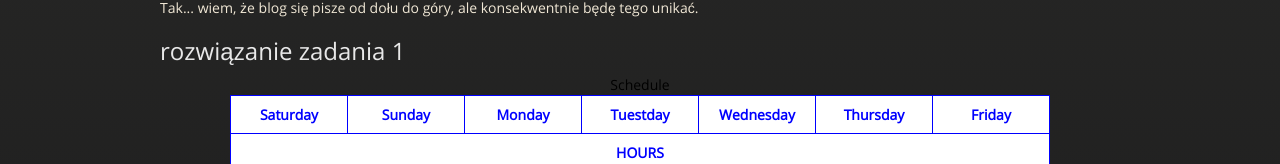
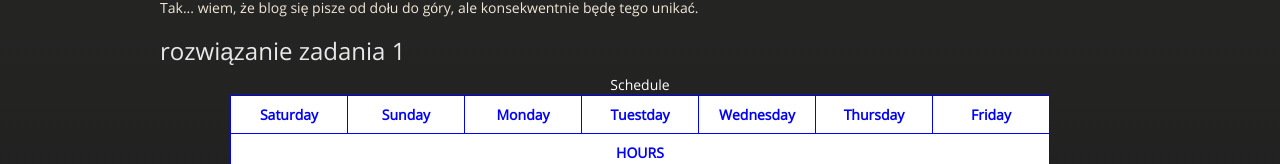
Before and after one commit to krutkowska/HCJ, a plain HTML site: page index.html in a window 1280 px wide. Shown: the part 315-479 px from the top of the page. Drawn offline with nearby package versions, Linux system fonts and the light colour scheme.

Commit message:
poprawienie koloru elementu caption bo był niewidoczny

```diff
--- a/stylesheets/zadanie1.css
+++ b/stylesheets/zadanie1.css
@@ -1,3 +1,8 @@
+
+caption{
+	color: white;
+}
+
 table{
 	margin: auto;
 	table-layout: fixed;
```
